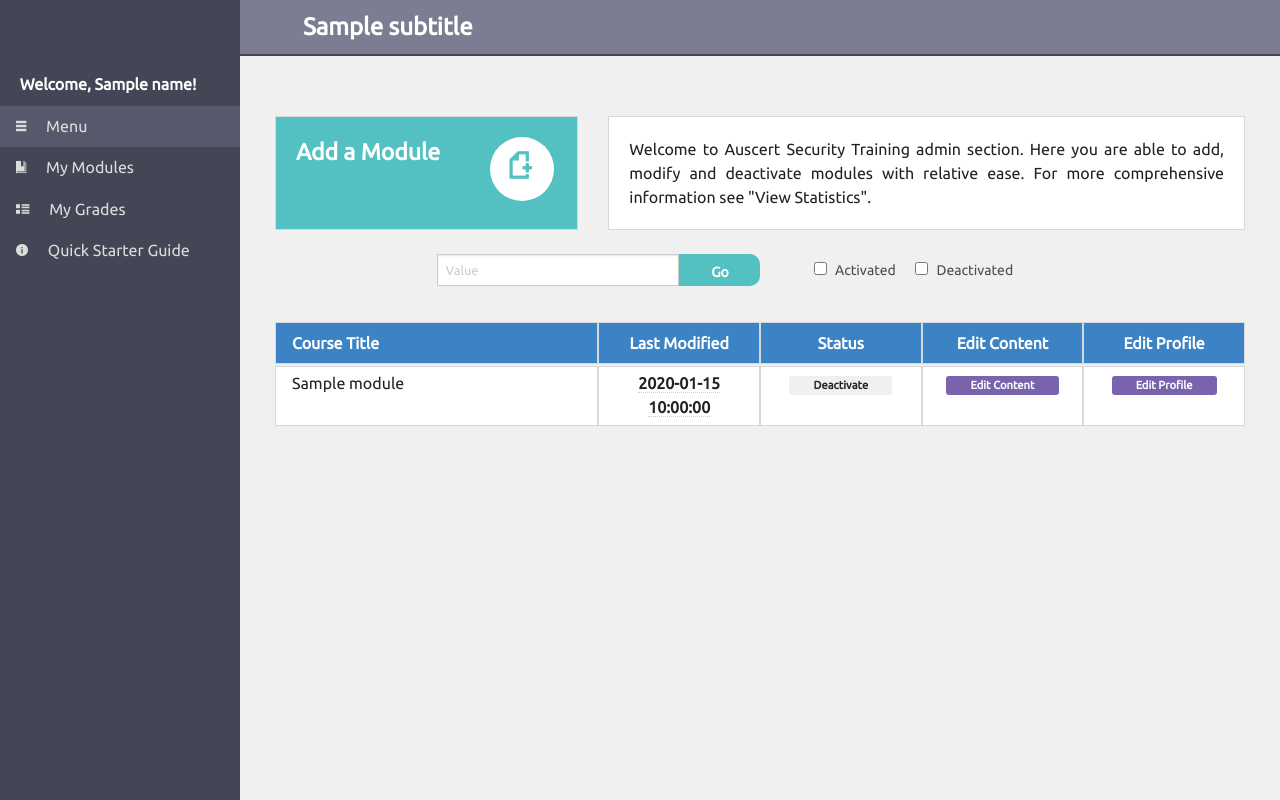
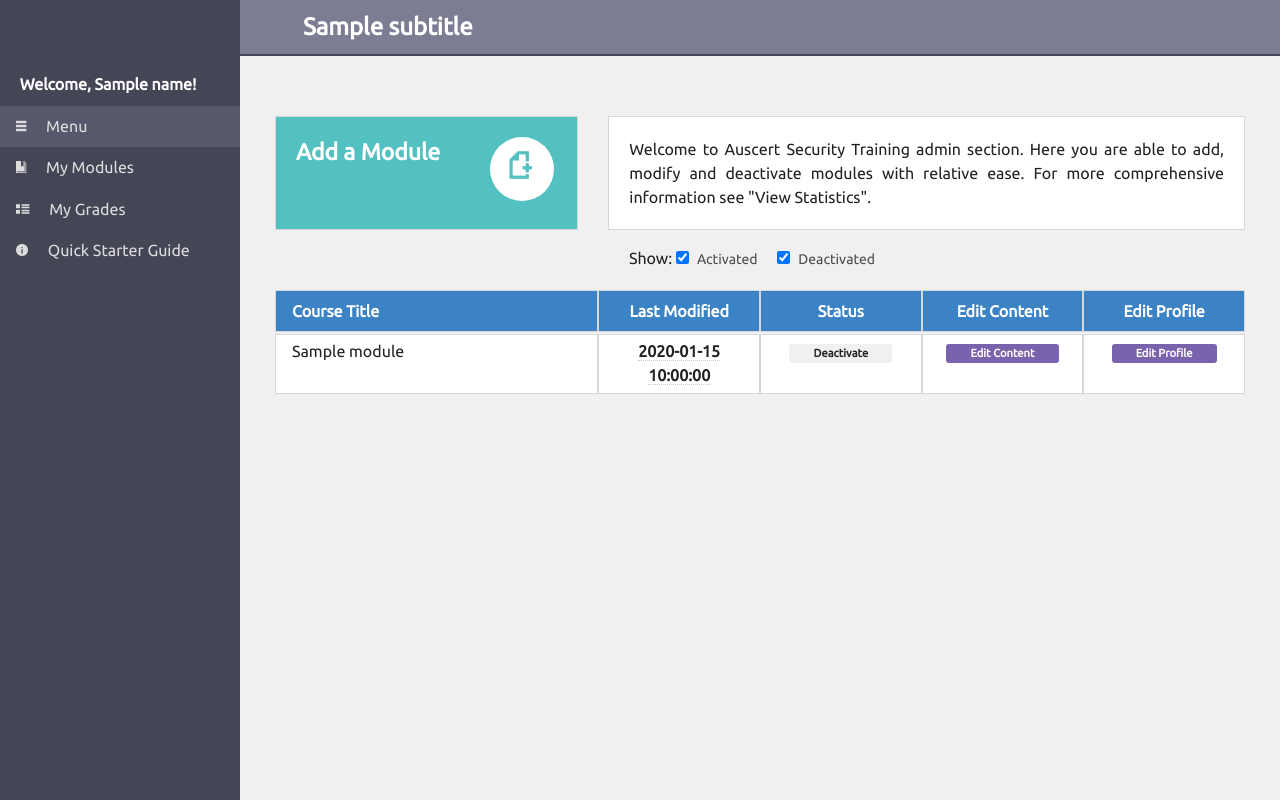
Before and after one commit to synnove/auscats, a Python web app: template templates/admin_edit.html in a window 1280 px wide. Run offline with Jinja, Linux system fonts and the light colour scheme; the template is opened without the code that fills it: most values are stand-ins (such as "Sample title", 1, 10 or a date in 2020).

Commit message:
linked up module content with database, added ability to filter modules shown by active or inactive

```diff
--- a/static/css/main.css
+++ b/static/css/main.css
@@ -195,3 +195,12 @@ label.slide-title-label {
     font-size: 1.1em;
     margin-bottom: 0.5rem;
 }
+
+.show-module-opts {
+    vertical-align: bottom;
+    margin-top: 1rem;
+}
+
+.show-module-opts input {
+    margin-bottom: 0;
+}
--- a/static/js/admin_edit_modules.js
+++ b/static/js/admin_edit_modules.js
@@ -18,6 +18,14 @@ $('.open__profile__modal').on("submit", function(e) {
     });
     $('#profile__modal').foundation('reveal', 'open');
 });
+
+$('#show-activated').on("click", function(e) {
+    $('.ACTIVE').toggleClass('hidden');
+})
+
+$('#show-deactivated').on("click", function(e) {
+    $('.INACTIVE').toggleClass('hidden');
+})
 
 $('a.status__mod').on("click", function(e) {
     e.preventDefault();
--- a/templates/admin_edit.html
+++ b/templates/admin_edit.html
@@ -34,19 +34,10 @@
 	</div>
     </div>
     <div class="row">
-	<div class="large-12 columns">
-	    <div class="row collapse postfix-radius">
-		<div class="small-3 small-offset-2 columns">
-		    <input type="text" placeholder="Value">
-		</div>
-		<div class="small-1 columns">
-		    <a href="#" class="button teal postfix">Go</a>
-		</div>
-		<div class="small-4 columns end text-center check-middle">
-		    <input id="checkbox1" type="checkbox"><label for="checkbox1">Activated</label>
-		    <input id="checkbox2" type="checkbox"><label for="checkbox2">Deactivated</label>
-		</div>
-	    </div>
+	<div class="large-12 columns text-center show-module-opts">
+	    <span>Show:</span>
+	    <input id="show-activated" type="checkbox" checked><label for="checkbox1">Activated</label>
+	    <input id="show-deactivated" type="checkbox" checked><label for="checkbox2">Deactivated</label>
 	</div>
     </div>
     <div class="row text-center">
@@ -68,7 +59,7 @@
 	    </div>
 	</div>
 	{% for module in modules %}
-	<div class="large-12 columns" data-equalizer>
+	<div class="large-12 columns {{module['STATUS'] }} " data-equalizer>
 	    <div class="large-4 columns panel listing text-left" data-equalizer-watch>
 		{{ module['NAME'] }}
 	    </div>
```
Also changed, not shown: app.py (+5 -24 lines), templates/user_module.html (+2 -14 lines).
